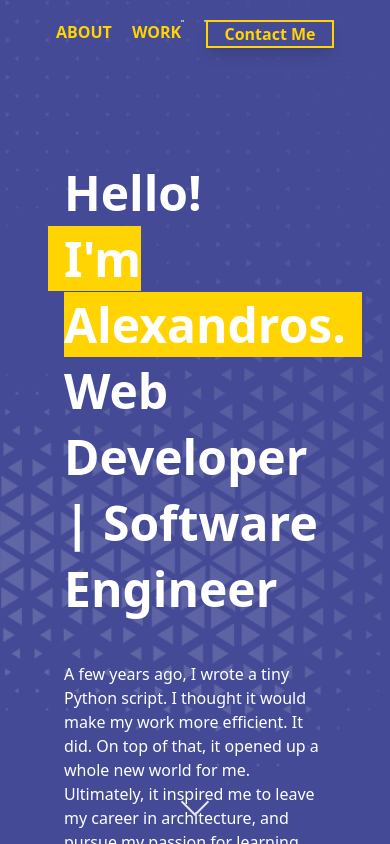
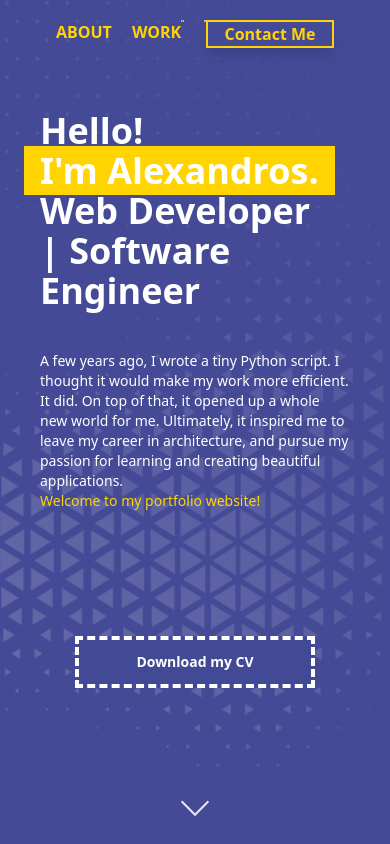
Before and after one commit to alekosomegas/portfolio, a Next.js app: page / in a window 390 px wide. Built offline with nearby package versions, Linux system fonts and the light colour scheme.

Commit message:
wip responsive landing

```diff
--- a/src/pages/sections/Landing.jsx
+++ b/src/pages/sections/Landing.jsx
@@ -12,11 +12,16 @@ const Landing = React.forwardRef(function Landing(props, ref) {
     }
 
     return (
-        <section ref={(el) => ref.current[0] = el} id="home" className="bg-main bg-landing px-16 bg-cover h-screen bg-fixed snap-start">
-            <div className='mb-20 pt-20'>
-                <div className='text-5xl font-bold pt-20 leading-snug min-w-fit'>
+        <section ref={(el) => ref.current[0] = el} id="home"
+        className="flex flex-col bg-main bg-landing px-16 bg-cover h-screen bg-fixed snap-start
+        max-sm:px-10
+        max-md:text-sm">
+            <div className='mb-20 pt-20 max-md:mb-0'>
+                <div className='text-5xl font-bold pt-20 leading-snug min-w-fit
+                 max-md:pt-[10%] max-md:text-4xl max-md:'>
                 <h1>Hello!<br/>
-                <span className='bg-mainHighlight px-4 -ml-4'>{"I'm Alexandros."}</span></h1>
+                <span className='bg-mainHighlight px-4 -ml-4'
+                >{"I'm Alexandros."}</span></h1>
                 <div className='flex flex-wrap'><h2>Web Developer &nbsp;</h2><h2>| Software Engineer</h2></div>
                 </div>
 
@@ -25,11 +30,15 @@ const Landing = React.forwardRef(function Landing(props, ref) {
                 <br/> <span className='text-mainHighlight'>Welcome to my portfolio website!</span>
                 </p>
             </div>
-            <button className='bg-main w-[15rem] text-white font-bold px-8 py-3 border-dashed border-white border-4
-            hover:bg-mainHighlight hover:text-black hover:rounded-md duration-500 hover:border-transparent'
-            onClick={handleDownload}
-            ref={btnRef}
-            >Download my CV</button>
+            <div className="flex max-md:justify-center flex-1 items-center pb-8">
+                <button className='bg-main w-[15rem] h-fit text-white font-bold px-8 py-3 border-dashed border-white border-4
+                hover:bg-mainHighlight hover:text-black hover:rounded-md duration-500 hover:border-transparent
+                '
+                onClick={handleDownload}
+                ref={btnRef}
+                >Download my CV</button>
+
+            </div>
 
         </section>
     )
--- a/src/styles/globals.css
+++ b/src/styles/globals.css
@@ -1,6 +1,21 @@
 @tailwind base;
 @tailwind components;
 @tailwind utilities;
+
+html {
+  font-size: medium;
+
+  @screen sm {
+    font-size: small;
+  }
+
+  @screen md {
+    font-size: medium;
+  }
+  @screen lg {
+    font-size: larger;
+  }
+}
 
 :root {
   --foreground: #ffffff;
```
